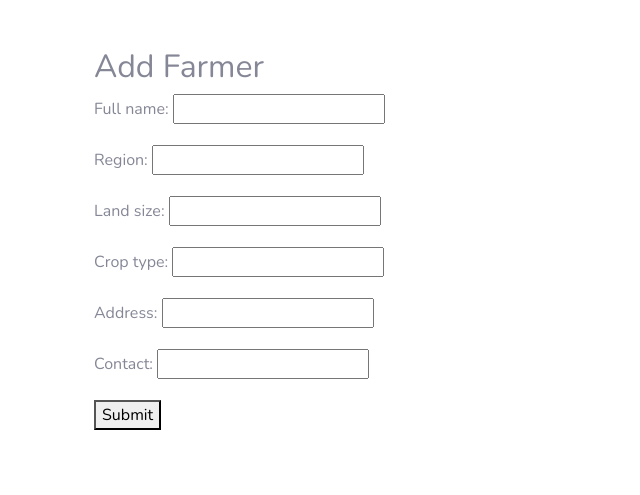
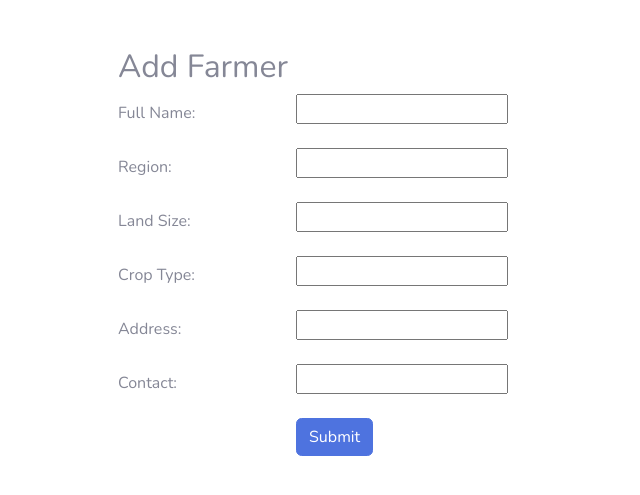
Before and after one commit to eddynibbsoft/smartfarmer, a Django app: page /add_farmer/ in a window 1280 px wide. Shown: the part 56-551 px from the top of the page, without its empty margins (0-640 px from the left). Run offline with Django 4.2, Linux system fonts and the light colour scheme; some libraries are stand-ins or nearby versions.

Commit message:
CRUD operations on farmers

```diff
--- a/ifarmer/templates/add_farmer.html
+++ b/ifarmer/templates/add_farmer.html
@@ -1,12 +1,58 @@
-<!-- add_farmer.html -->
-
 {% extends 'base.html' %}
 
 {% block content %}
+<div class="container">
   <h2>Add Farmer</h2>
   <form method="post">
     {% csrf_token %}
-    {{ form.as_p }}
-    <button type="submit">Submit</button>
+
+    <div class="form-group row">
+      <label for="id_full_name" class="col-sm-2 col-form-label">Full Name:</label>
+      <div class="col-sm-10">
+        {{ form.full_name }}
+      </div>
+    </div>
+
+    <div class="form-group row">
+      <label for="id_region" class="col-sm-2 col-form-label">Region:</label>
+      <div class="col-sm-10">
+        {{ form.region }}
+      </div>
+    </div>
+
+    <div class="form-group row">
+      <label for="id_land_size" class="col-sm-2 col-form-label">Land Size:</label>
+      <div class="col-sm-10">
+        {{ form.land_size }}
+      </div>
+    </div>
+
+    <div class="form-group row">
+      <label for="id_crop_type" class="col-sm-2 col-form-label">Crop Type:</label>
+      <div class="col-sm-10">
+        {{ form.crop_type }}
+      </div>
+    </div>
+
+    <div class="form-group row">
+      <label for="id_address" class="col-sm-2 col-form-label">Address:</label>
+      <div class="col-sm-10">
+        {{ form.address }}
+      </div>
+    </div>
+
+    <div class="form-group row">
+      <label for="id_contact" class="col-sm-2 col-form-label">Contact:</label>
+      <div class="col-sm-10">
+        {{ form.contact }}
+      </div>
+    </div>
+
+    <div class="form-group row">
+      <div class="col-sm-10 offset-sm-2">
+        <button type="submit" class="btn btn-primary">Submit</button>
+      </div>
+    </div>
   </form>
+</div>
 {% endblock %}
--- a/ifarmer/views.py
+++ b/ifarmer/views.py
@@ -1,53 +1,24 @@
-from django.shortcuts import render, redirect
+from django.shortcuts import render, redirect, get_object_or_404
 from django.contrib.auth import authenticate, login, logout
 from django.contrib.auth.decorators import login_required
 from django.contrib import messages
 # from .forms import AdminLoginForm, AdminRegistrationForm, FarmerForm, InputAllocationForm
 from .forms import RegistrationForm
-# from .models import Farmer, InputAllocation, YieldPrediction
+from .models import Farmer
+from .forms import CustomAuthenticationForm
 
-# def landing_page(request):
-#     return render(request, 'landing_page.html')
 
-# def admin_login(request):
-#     if request.method == 'POST':
-#         form = AdminLoginForm(request, request.POST)
-#         if form.is_valid():
-#             username = form.cleaned_data.get('username')
-#             password = form.cleaned_data.get('password')
-#             user = authenticate(request, username=username, password=password)
-#             if user is not None:
-#                 login(request, user)
-#                 return redirect('dashboard')
-#             else:
-#                 messages.error(request, 'Invalid username or password.')
-#         else:
-#             for field, error in form.errors.items():
-#                 messages.error(request, f"{field}: {error}")
-#             messages.error(request, 'Invalid form submission.')
-#     else:
-#         form = AdminLoginForm()
-#     return render(request, 'admin_login.html', {'form': form})
-
-# def admin_registration(request):
-#     if request.method == 'POST':
-#         form = AdminRegistrationForm(request.POST)
-#         if form.is_valid():
-#             form.save()
-#             return redirect('admin_login')
-#     else:
-#         form = AdminRegistrationForm()
-#     return render(request, 'admin_registration.html', {'form': form})
-
-def admin_logout(request):
-    logout(request)
-    return redirect('admin_login')
 
 @login_required
 def dashboard(request):
+    # Get the username of the logged-in user
     username = request.user.username
-    return render(request, 'dashboard.html', {'username': username})
 
+    # Get the count of registered farmers
+    num_registered_farmers = Farmer.objects.count()
+
+    # Render the dashboard template with the username and count of registered farmers
+    return render(request, 'dashboard.html', {'username': username, 'num_registered_farmers': num_registered_farmers})
 # views.py
 
 from django.shortcuts import render, redirect
@@ -62,6 +33,34 @@ def add_farmer(request):
     else:
         form = FarmerForm()
     return render(request, 'add_farmer.html', {'form': form})
+
+
+@login_required
+def show_farmers(request):
+    farmers = Farmer.objects.all()
+    return render(request, 'show_farmers.html', {'farmers': farmers})
+
+@login_required
+def edit_farmer(request, farmer_id):
+    farmer = get_object_or_404(Farmer, pk=farmer_id)
+    if request.method == 'POST':
+        form = FarmerForm(request.POST, instance=farmer)
+        if form.is_valid():
+            form.save()
+            return redirect('show_farmers')
+    else:
+        form = FarmerForm(instance=farmer)
+    return render(request, 'edit_farmer.html', {'form': form})
+
+@login_required
+def delete_farmer(request, farmer_id):
+    farmer = get_object_or_404(Farmer, pk=farmer_id)
+    if request.method == 'POST':
+        farmer.delete()
+        return redirect('show_farmers')
+    return render(request, 'confirm_delete_farmer.html', {'farmer': farmer})
+
+
 
 
 # def allocate_inputs(request, farmer_id):
@@ -98,9 +97,7 @@ def admin_registration(request):
     return render(request, 'admin_registration.html', {'form': form})
 
 # views.py
-from django.contrib.auth import authenticate, login
-from django.shortcuts import render, redirect
-from .forms import CustomAuthenticationForm
+
 
 def admin_login(request):
     if request.method == 'POST':
@@ -115,3 +112,7 @@ def admin_login(request):
     else:
         form = CustomAuthenticationForm()
     return render(request, 'admin_login.html', {'form': form})
+
+def admin_logout(request):
+    logout(request)
+    return redirect('admin_login')
--- a/smartfarmer/urls.py
+++ b/smartfarmer/urls.py
@@ -27,6 +27,9 @@ urlpatterns = [
     path('admin_registration/', views.admin_registration, name='admin_registration'),
     path('dashboard/', views.dashboard, name='dashboard'),
     path('add_farmer/', views.add_farmer, name='add_farmer'),
+    path('show_farmers/', views.show_farmers, name='show_farmers'),
+    path('edit_farmer/<int:farmer_id>/', views.edit_farmer, name='edit_farmer'),
+    path('delete_farmer/<int:farmer_id>/', views.delete_farmer, name='delete_farmer'),
     # path('allocate_inputs/<int:farmer_id>/', views.allocate_inputs, name='allocate_inputs'),
     # path('predict_yield/<int:farmer_id>/', views.predict_yield, name='predict_yield'),
     path('logout/', views.admin_logout, name='admin_logout'),
```
Also changed, not shown: ifarmer/templates/confirm_delete_farmer.html (added, +10 -0 lines), ifarmer/templates/dashboard.html (+5 -3 lines), ifarmer/templates/edit_farmer.html (added, +10 -0 lines), ifarmer/templates/show_farmers.html (added, +36 -0 lines), ifarmer/urls.py (+7 -1 lines).
